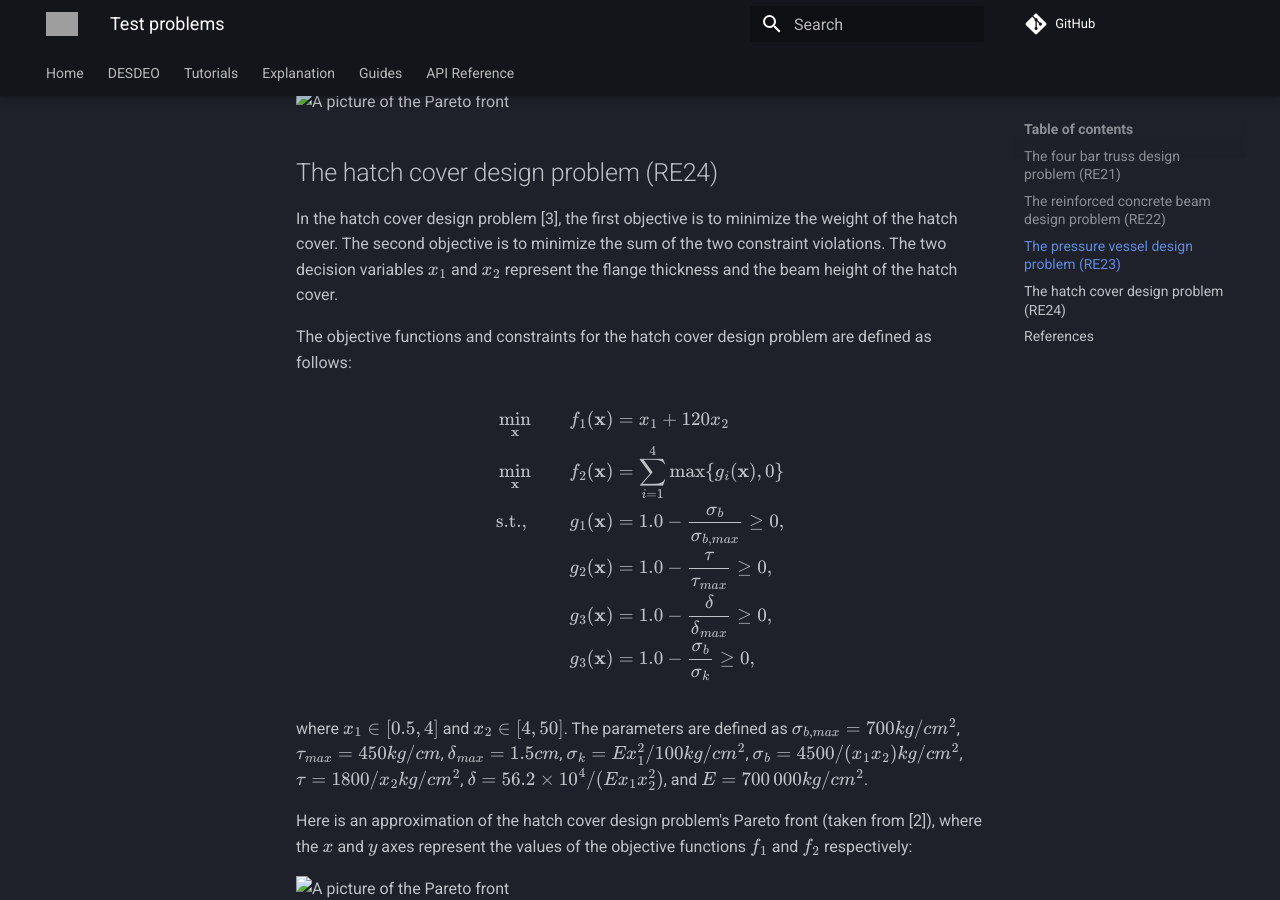
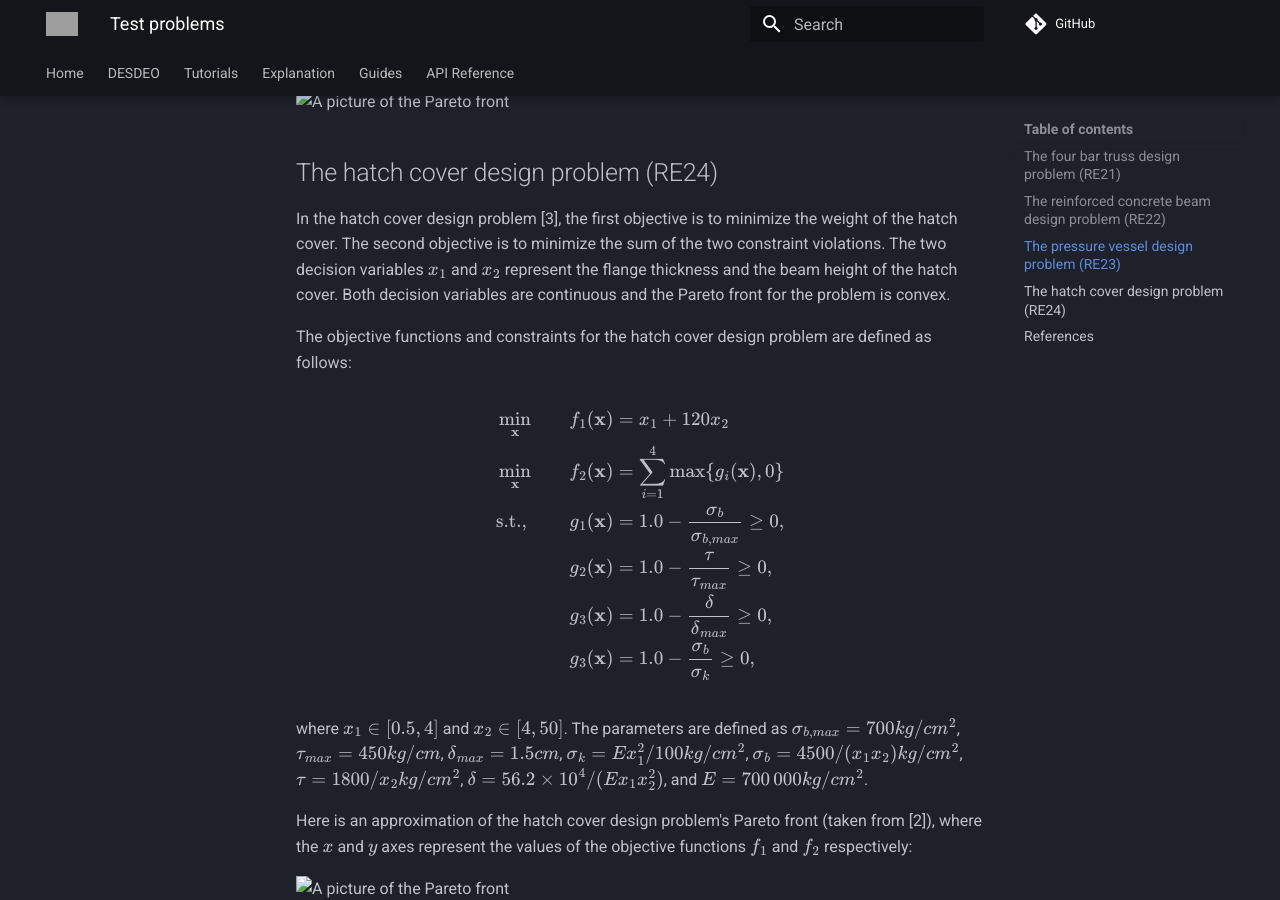
Before and after one commit to industrial-optimization-group/DESDEO, an MkDocs documentation site: the page built from docs/explanation/test_problems.md, in a window 1280 px wide and 900 px high, scrolled down 2372 px. Built offline with MkDocs 1.6.1 and Material for MkDocs 9.7.7, drawn with Linux system fonts in a browser that asks for light colours; comment, search, counter and statistics services are not loaded; grey boxes are pictures that could not be loaded.

Commit message:
Added documentation for RE24 test problem.

```diff
--- a/docs/explanation/test_problems.md
+++ b/docs/explanation/test_problems.md
@@ -64,7 +64,7 @@ Here is an approximation of the pressure vessel design problem's Pareto front (t
 
 ## The hatch cover design problem (RE24)
 
-In the hatch cover design problem [3], the first objective is to minimize the weight of the hatch cover. The second objective is to minimize the sum of the two constraint violations. The two decision variables $x_1$ and $x_2$ represent the flange thickness and the beam height of the hatch cover.
+In the hatch cover design problem [3], the first objective is to minimize the weight of the hatch cover. The second objective is to minimize the sum of the two constraint violations. The two decision variables $x_1$ and $x_2$ represent the flange thickness and the beam height of the hatch cover. Both decision variables are continuous and the Pareto front for the problem is convex.
 
 The objective functions and constraints for the hatch cover design problem are defined as follows:
 
```
